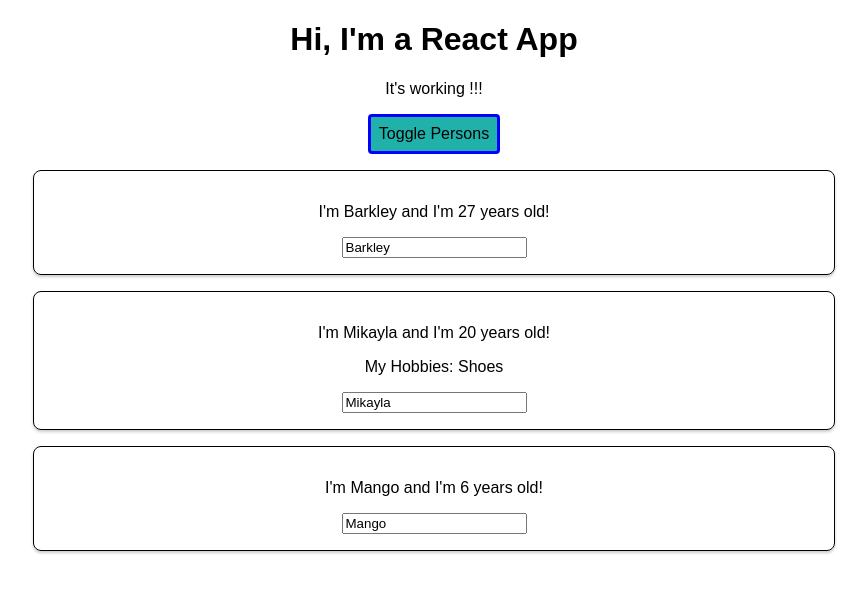
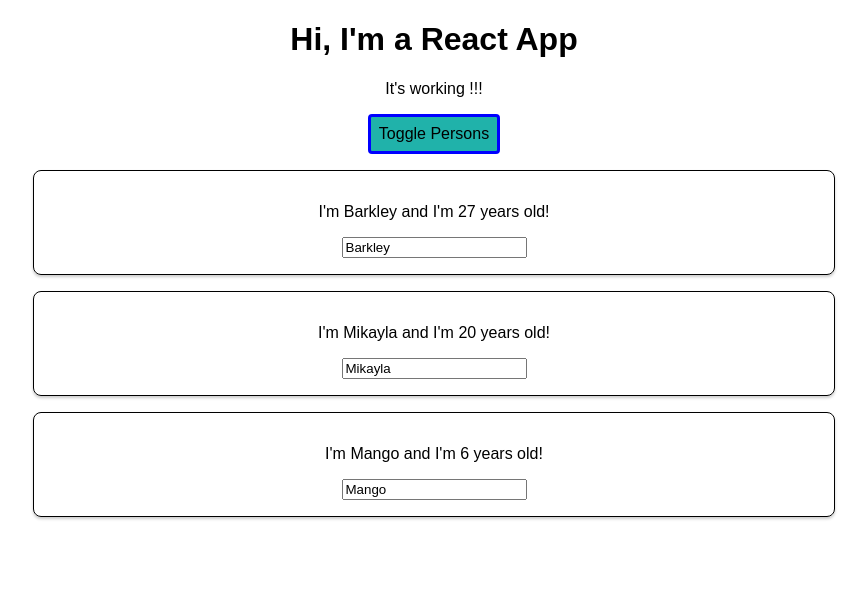
Before and after one commit to barksanto/react-builder, a React (Create React App) app: page / in a window 1280 px wide. Both pictures are taken after a click on the button "Toggle Persons". Shown: the top 592 px of the page, without its empty margins (206-1073 px from the left). Built offline with nearby package versions, Linux system fonts and the light colour scheme.

Commit message:
map thrhoguh our state of persons which is an array and render them into a <Person /> component using the name and age props

```diff
--- a/src/App.js
+++ b/src/App.js
@@ -58,7 +58,11 @@
     if (this.state.showPersons) {
       persons = (
         <div >
-        <Person
+          {/* this map method will be executed on each element of the persons array */}
+          {this.state.persons.map(person => {
+            return <Person name={person.name} age={person.age} />
+          })}
+          {/* <Person
             name={this.state.persons[0].name}
             age={this.state.persons[0].age}
             //
@@ -72,7 +76,7 @@
           <Person
             name={this.state.persons[2].name}
             age={this.state.persons[2].age}
-        />
+          /> */}
         </div>
       );
     }
```
Lines whose indentation alone changed are shown as unchanged.
